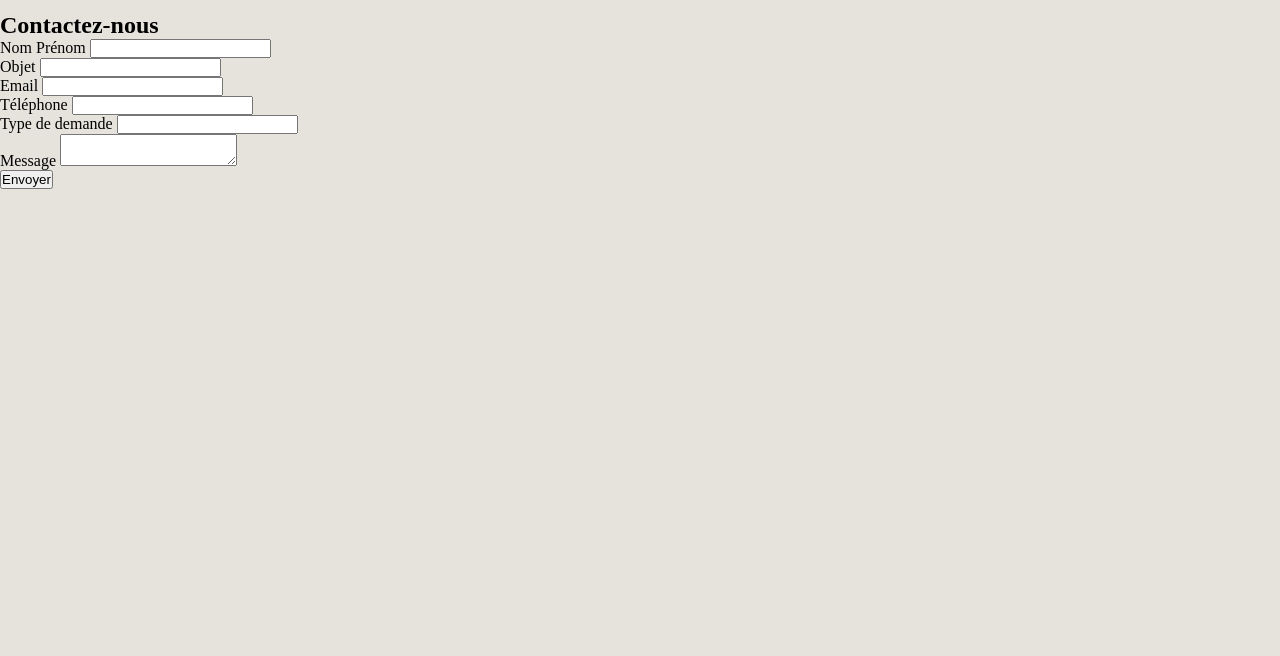
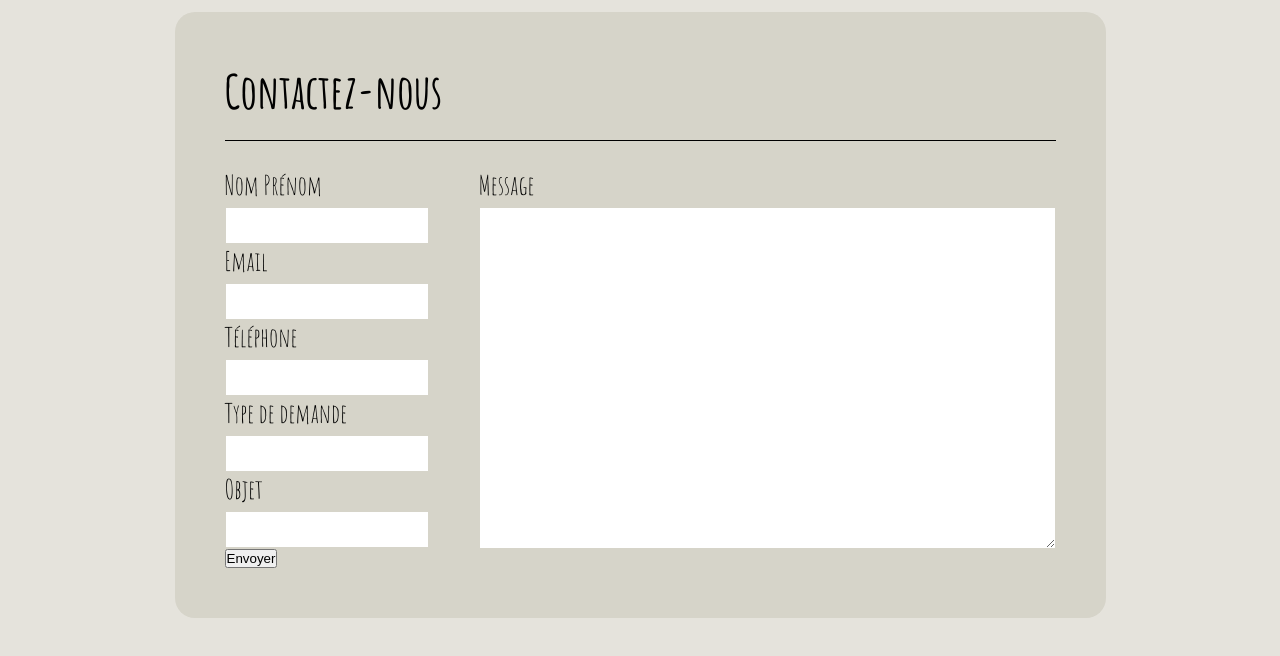
Before and after one commit to lliissaaR/Projets, a plain HTML site: page Contact.html in a window 1280 px wide. Shown: the part 142-798 px from the top of the page. Drawn offline with Linux system fonts and the light colour scheme.

Commit message:
finition contact

```diff
--- a/Contact.html
+++ b/Contact.html
@@ -30,27 +30,23 @@
             </div>
         </nav>
 
+    </header>
 
-
-
-    <form >
-        <h2 class=""> Contactez-nous </h2>
+   <section class="form-container">
+        <form class="form">
+            <h2 class="h2"> Contactez-nous </h2>
             <div class="séparation"></div>
-        <div class="corps-formulaire">
+            <div class="corps_formulaire">
                 <div class="gauche">
                     <div class="boite">
                         <label for="Nom_Prénom">Nom Prénom</label>
                         <input type="text">
                     </div>
                     <div class="boite">
-                    <label for="Nom_Prénom"> Objet </label>
+                        <label for="Nom_Prénom"> Email </label>
                         <input type="text">
                     </div>
 
-                <div class="boite">
-                    <label for="Nom_Prénom"> Email </label>
-                    <input type="text">
-                </div>
                     <div class="boite">
                         <label for="Nom_Prénom"> Téléphone </label>
                         <input type="text">
@@ -59,11 +55,15 @@
                         <label for="Nom_Prénom"> Type de demande </label>
                         <input type="text">
                     </div>
+                    <div class="boite">
+                        <label for="Nom_Prénom"> Objet </label>
+                        <input type="text">
+                    </div>
 
                 </div>
 
                 <div class="droite">
-                <div class="boite_message">
+                    <div class="boite">
                         <label for="Nom_Prénom"> Message </label>
                         <textarea></textarea>
                     </div>
@@ -74,6 +74,7 @@
                 <button> Envoyer </button>
             </div>
         </form>
+    </section>
 
 
 </body>
--- a/style.css
+++ b/style.css
@@ -1,5 +1,5 @@
 body {
-    background-color: rgb(229, 227, 220) ;
+    background-color: #E5E3DC ;
 }
 
 
@@ -108,3 +108,108 @@ body {
         display: flex;
         justify-content: space-between;
     }
+
+
+
+    .form-container {
+        display: flex;
+        justify-content: center;
+
+
+
+
+
+    }
+
+    .h2 {
+     font-family: Amatic SC, cursive;
+     font-size: 35pt;
+     padding-bottom: 20px;
+
+    }
+
+    .corps_formulaire {
+
+        font-family: Amatic SC, cursive;
+        font-size: 20pt;
+        padding-top: 20pt;
+
+    }
+
+
+    .gauche {
+        display: flex;
+        flex-direction: column;
+
+    }
+
+    .droite {
+        display: flex;
+        flex-direction: column;
+
+    }
+
+    .form {
+        background-color: #D6D4C9;
+        padding: 50px;
+        border-radius: 20px;
+    }
+
+
+    form .séparation {
+        width: 100%;
+        height: 1px;
+        background-color: black;
+    }
+
+    form .corps_formulaire {
+        display: flex;
+        flex-wrap: wrap;
+    }
+
+    .boite {
+        display: flex;
+        flex-direction: column;
+    }
+
+
+    form .corps_formulaire .gauche .boite input {
+        margin-top: 5px;
+        padding: 10px 5px 10px 20px;
+        border: 1px solid #D6D4C9;
+        outline-color: black;
+
+
+    }
+
+    form .corps_formulaire .droite {
+        margin-left: 50px;
+        display: flex;
+        flex-direction: column;
+
+    }
+
+    form .corps_formulaire .droite .boite {
+        display: flex;
+        flex-direction: column;
+        height: 100%;
+
+
+    }
+
+
+    form .corps_formulaire .droite .boite textarea {
+        margin-top: 5px;
+        padding: 155px 200px;
+        border:1px solid #D6D4C9;
+        outline-color: black;
+
+    }
+
+    input:focus {
+        outline: none;
+    }
+
+    textarea:focus {
+        outline: none;
+    }
```
Lines whose indentation alone changed are shown as unchanged.
